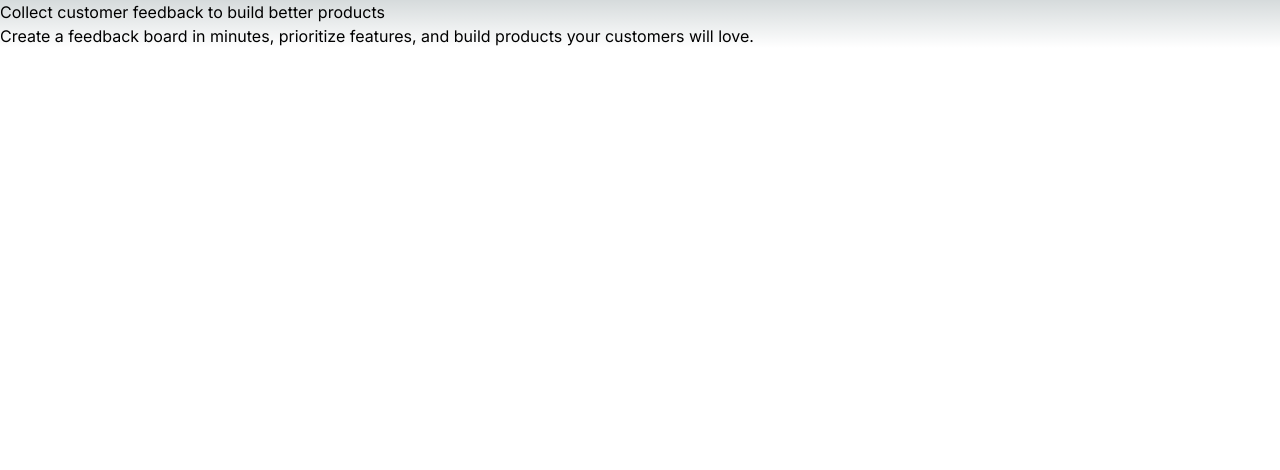
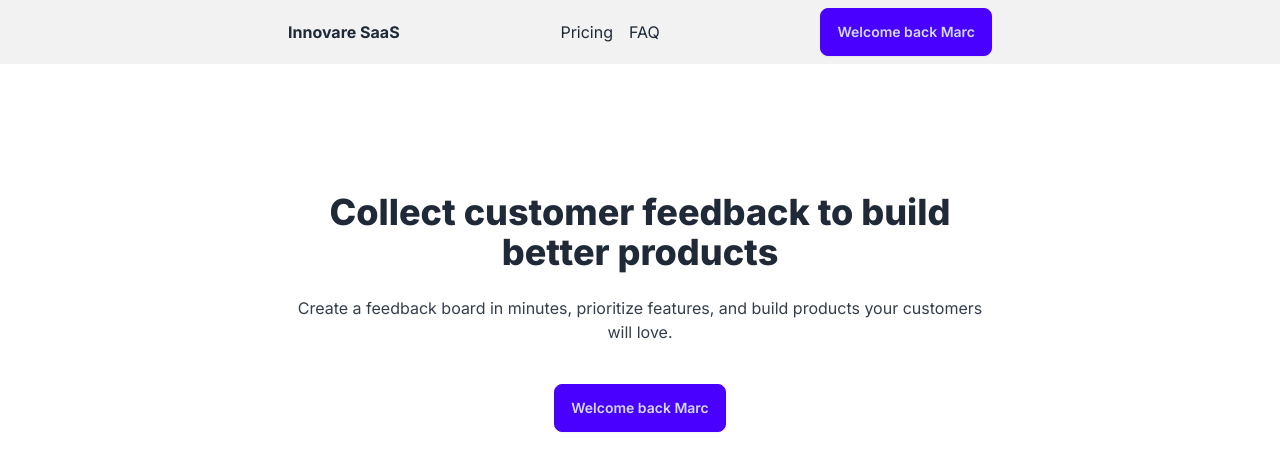
Before and after one commit to mgRamses/innovare-saas, a Next.js app: page / in a window 1280 px wide. Shown: the top 470 px of the page. Built offline with nearby package versions, Linux system fonts and the light colour scheme.

Commit message:
add hero & header section

```diff
--- /dev/null
+++ b/app/dashboard/page.js
@@ -0,0 +1,7 @@
+export default function Dashboard() {
+    return (
+        <main>
+            <h1>Private Dashboard</h1>
+        </main>
+    )
+}
--- a/app/globals.css
+++ b/app/globals.css
@@ -1,33 +1,3 @@
 @tailwind base;
 @tailwind components;
 @tailwind utilities;
-
-:root {
-  --foreground-rgb: 0, 0, 0;
-  --background-start-rgb: 214, 219, 220;
-  --background-end-rgb: 255, 255, 255;
-}
-
-@media (prefers-color-scheme: dark) {
-  :root {
-    --foreground-rgb: 255, 255, 255;
-    --background-start-rgb: 0, 0, 0;
-    --background-end-rgb: 0, 0, 0;
-  }
-}
-
-body {
-  color: rgb(var(--foreground-rgb));
-  background: linear-gradient(
-      to bottom,
-      transparent,
-      rgb(var(--background-end-rgb))
-    )
-    rgb(var(--background-start-rgb));
-}
-
-@layer utilities {
-  .text-balance {
-    text-wrap: balance;
-  }
-}
--- a/app/page.js
+++ b/app/page.js
@@ -1,13 +1,35 @@
-import Image from "next/image";
+import ButtonLogin from "@/components/ButtonLogin";
 
 export default function Home() {
+  const isLoggedIn = true;
+  const name = "Marc";
+
   return (
     <main>
-      <h1>Collect customer feedback to build better products</h1>
-      <div>
-        Create a feedback board in minutes, prioritize features, and build
-        products your customers will love.
-      </div>
+      <section className="bg-base-200">
+        <div className="max-w-3xl mx-auto flex justify-between items-center px-8 py-2">
+          <div className="font-bold">Innovare SaaS</div>
+          <div className="space-x-4 max-md:block">
+            <a className="link link-hover">Pricing</a>
+            <a className="link link-hover">FAQ</a>
+          </div>
+          <div>
+            <ButtonLogin isLoggedIn={isLoggedIn} name={name} />
+          </div>
+        </div>
+      </section>
+
+      <section className="text-center py-32 px-8 max-w-3xl mx-auto">
+        <h1 className="text-4xl font-extrabold mb-6">
+          Collect customer feedback to build better products
+        </h1>
+        <div className="opacity-90 mb-10">
+          Create a feedback board in minutes, prioritize features, and build
+          products your customers will love.
+        </div>
+
+        <ButtonLogin isLoggedIn={isLoggedIn} name={name} />
+      </section>
     </main>
   );
 }
--- /dev/null
+++ b/components/ButtonLogin.js
@@ -0,0 +1,11 @@
+import Link from "next/link"
+
+const ButtonLogin = ({isLoggedIn, name}) => {
+    if(isLoggedIn){
+        return <Link href="/dashboard" className={`btn btn-primary`}>Welcome back {name}</Link>
+    }
+
+    return <button >Login</button>
+}
+
+export default ButtonLogin
--- a/tailwind.config.js
+++ b/tailwind.config.js
@@ -1,4 +1,5 @@
-/** @type {import('tailwindcss').Config} */
+const { default: daisyui } = require('daisyui');
+
 module.exports = {
   content: [
     "./pages/**/*.{js,ts,jsx,tsx,mdx}",
@@ -6,15 +7,10 @@
     "./app/**/*.{js,ts,jsx,tsx,mdx}",
   ],
   theme: {
-    extend: {
-      backgroundImage: {
-        "gradient-radial": "radial-gradient(var(--tw-gradient-stops))",
-        "gradient-conic":
-          "conic-gradient(from 180deg at 50% 50%, var(--tw-gradient-stops))",
-      },
-    },
+    extend: {},
   },
   plugins: [
     require('daisyui'),
   ],
+  daisyui: ["light", "dark", "cupcake"]
 };
```
